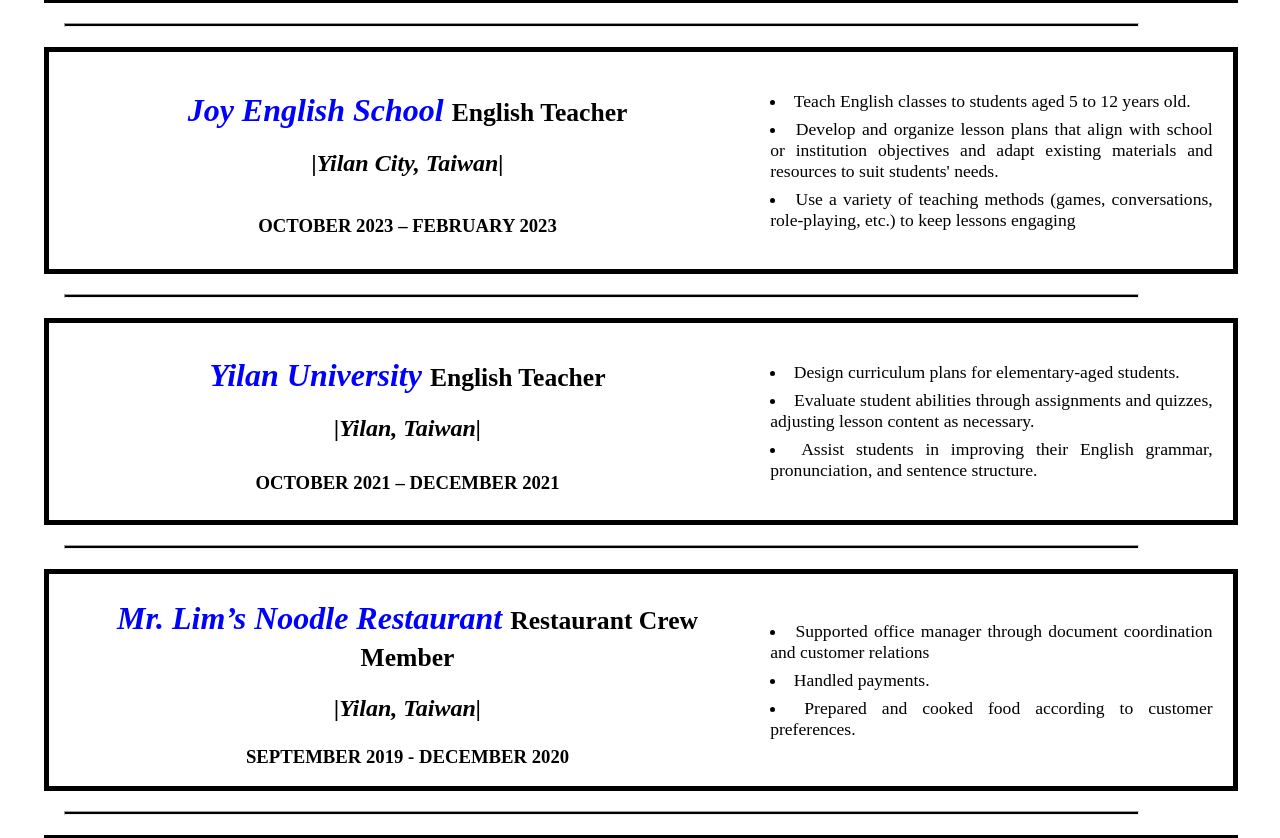
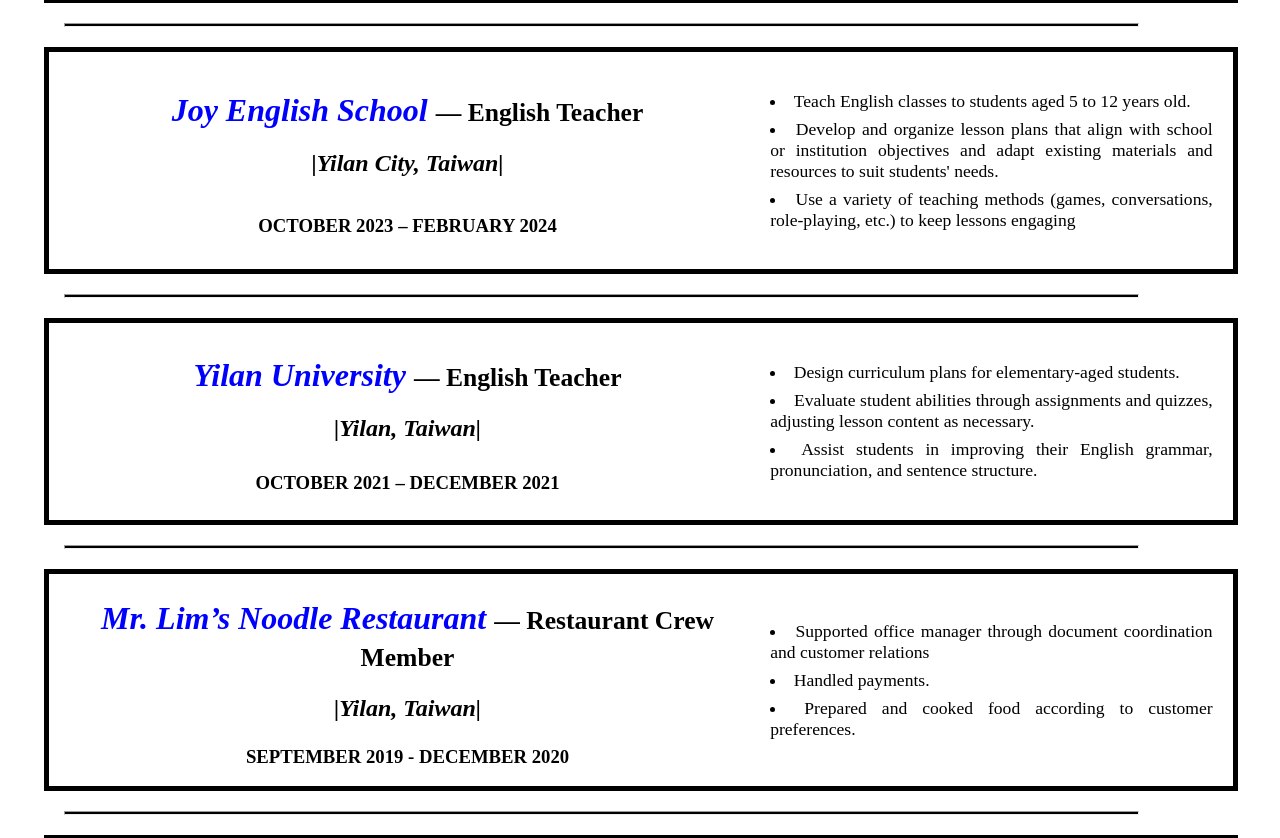
Before and after one commit to christy232458/my_website, a website: page index.html in a window 1280 px wide. Shown: the part 3299-4137 px from the top of the page. Drawn offline with Linux system fonts and the light colour scheme.

Commit message:
updated experience

```diff
--- a/index.html
+++ b/index.html
@@ -194,9 +194,9 @@
 
                             <div class="work" id="joy-english">
                                 <h2 class="work-name"><em>Joy English School</em>
-                                    <span class="position">English Teacher</span></h2>
+                                    <span class="position"> — English Teacher</span></h2>
                                 <h3 class="location"><em>|Yilan City, Taiwan|</em></h3>
-                                <h3 class="date">OCTOBER 2023 – FEBRUARY 2023</h3>
+                                <h3 class="date">OCTOBER 2023 – FEBRUARY 2024</h3>
 
                                 <hr class="duty-separator">
 
@@ -211,7 +211,7 @@
 
                             <div class="work" id="yilan-university">
                                 <h2 class="work-name"><em>Yilan University</em>
-                                    <span class="position">English Teacher</span></h2>
+                                    <span class="position"> — English Teacher</span></h2>
                                 <h3 class="location"><em>|Yilan, Taiwan|</em></h3>
                                 <h3 class="date">OCTOBER 2021 – DECEMBER 2021</h3>
 
@@ -228,7 +228,7 @@
 
                             <div class="work" id="mr-lim">
                                 <h2 class="work-name"><em>Mr. Lim’s Noodle Restaurant</em>
-                                    <span class="position">Restaurant Crew Member</span></h2>
+                                    <span class="position"> — Restaurant Crew Member</span></h2>
                                 <h3 class="location"><em>|Yilan, Taiwan|</em></h3>
                                 <h3 class="date">SEPTEMBER 2019 - DECEMBER 2020</h3>
 
```
Also changed, not shown: 1 other file.
